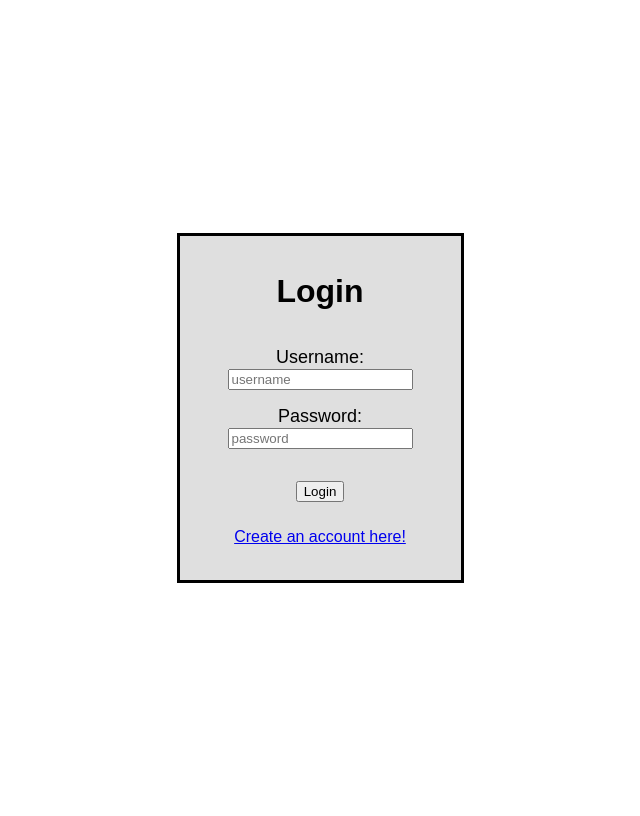
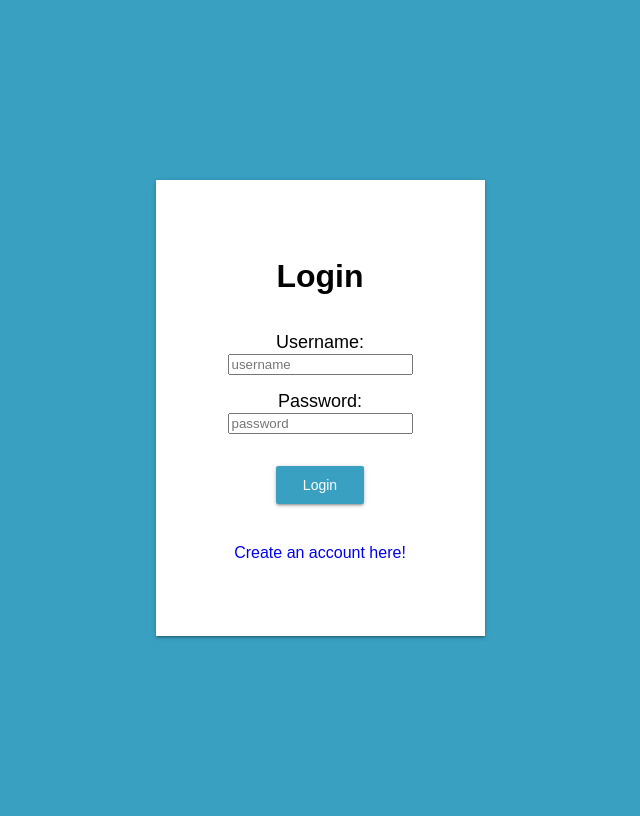
Before and after one commit to StanleyMine/COP4331_ContactManager, a PHP site: page / in a window 1280 px wide. Shown: the whole page, without its empty margins (320-960 px from the left). Run offline with PHP 8.4, Linux system fonts and the light colour scheme.

Commit message:
Fixed UI design

```diff
--- a/styles.css
+++ b/styles.css
@@ -1,11 +1,18 @@
 body {
-  background-color: white;
+  background-color: var(--primary-color);
 }
 * {
   box-sizing: border-box;
   font-family: arial, sans-serif;
+  --primary-color: rgb(57, 160, 194);
 }
-
+a {
+  text-decoration: none;
+}
+a:hover,
+a:active {
+  text-decoration: underline;
+}
 .centerdiv {
   display: flex;
   align-items: center;
@@ -13,11 +20,12 @@ body {
   min-height: 100vh;
 }
 .container {
-  padding: 16px 32px;
+  padding: 56px;
   text-align: center;
   display: inline-flex;
-  border: 3px solid black;
-  background-color: #dfdfdf;
+  background-color: white;
+  box-shadow: 0px 1px 5px 0px rgba(0, 0, 0, 0.2),
+    0px 2px 2px 0px rgba(0, 0, 0, 0.14), 0px 3px 1px -2px rgba(0, 0, 0, 0.12);
   flex-direction: column;
 }
 .login-section {
@@ -29,13 +37,23 @@ body {
 }
 #login-form input[type="submit"] {
   margin: 16px;
+  padding: 11px 16px;
+  font-size: 14px;
+  min-width: 88px;
+  min-height: 36px;
+  box-shadow: 0px 1px 5px 0px rgba(0, 0, 0, 0.2),
+    0px 2px 2px 0px rgba(0, 0, 0, 0.14), 0px 3px 1px -2px rgba(0, 0, 0, 0.12);
+  border-radius: 2px;
+  color: white;
+  background-color: var(--primary-color);
+  border: none;
 }
 #login-form label {
   margin: auto;
   display: block;
 }
 #createAccountLink {
-  margin-top: 10px;
+  margin-top: 24px;
 }
 #create-account {
   margin: auto;
@@ -44,6 +62,16 @@ body {
 }
 #create-account input[type="submit"] {
   margin: 16px;
+  padding: 11px 16px;
+  font-size: 14px;
+  min-width: 88px;
+  min-height: 36px;
+  box-shadow: 0px 1px 5px 0px rgba(0, 0, 0, 0.2),
+    0px 2px 2px 0px rgba(0, 0, 0, 0.14), 0px 3px 1px -2px rgba(0, 0, 0, 0.12);
+  border-radius: 2px;
+  color: white;
+  background-color: var(--primary-color);
+  border: none;
 }
 #create-account label {
   display: block;
@@ -64,7 +92,7 @@ th {
   padding: 8px 80px 8px 8px;
 }
 tr:nth-child(even) {
-  background-color: lightblue;
+  background-color: var(--primary-color);
 }
 #contact-table {
   padding: 100px 0px 0px 0px;
```
